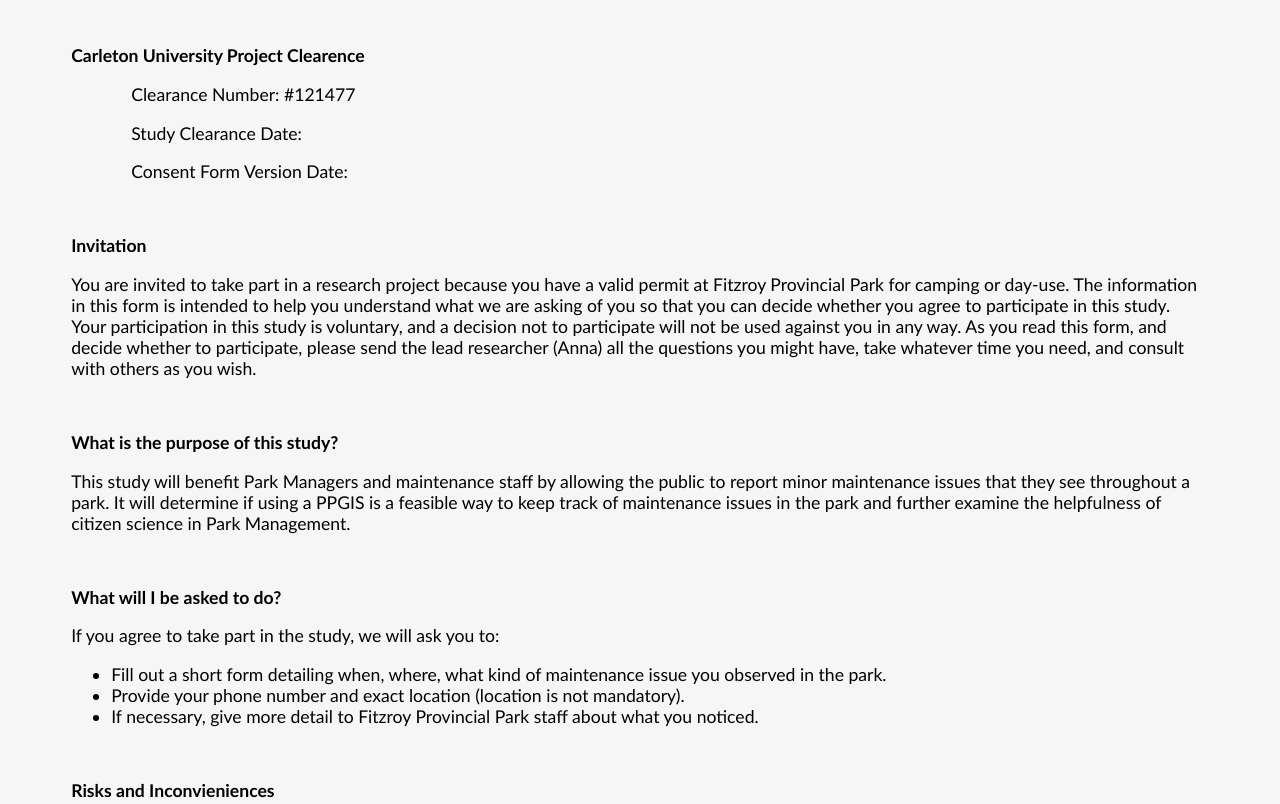
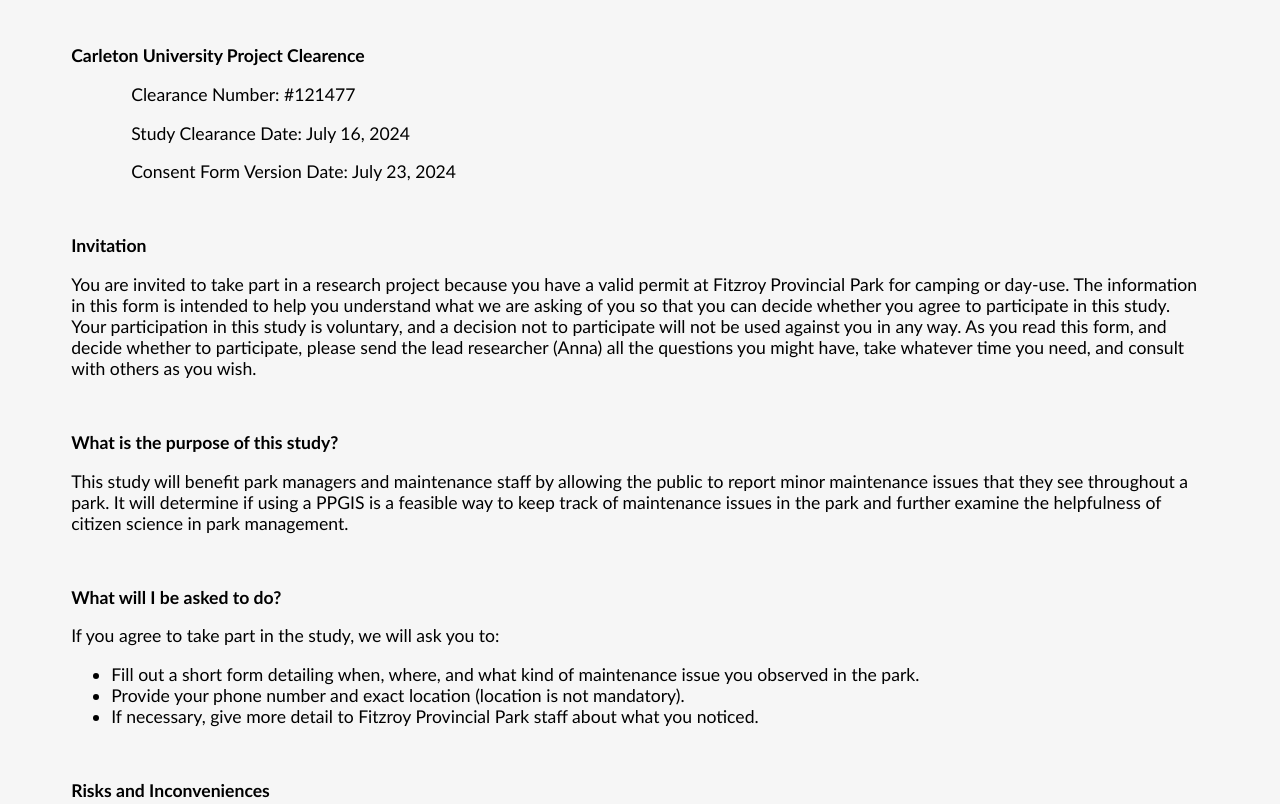
Before and after one commit to amagistrale/FPPReportingConsent, a plain HTML site: page index.html in a window 1280 px wide. Shown: the part 960-1764 px from the top of the page. Drawn offline with Linux system fonts and the light colour scheme.

Commit message:
Update index.html

```diff
--- a/index.html
+++ b/index.html
@@ -30,25 +30,25 @@
             <br>
             <p style="font-family: Calibri, opensans, sans-serif; font-size: 1.1rem"><b>Carleton University Project Clearence</b></p>
             <p style="padding-left:60px; font-family: Calibri, opensans, sans-serif; font-size: 1.1rem">Clearance Number: #121477</p>
-            <p style="padding-left:60px; font-family: Calibri, opensans, sans-serif; font-size: 1.1rem">Study Clearance Date:</p>
-            <p style="padding-left:60px; font-family: Calibri, opensans, sans-serif; font-size: 1.1rem">Consent Form Version Date:</p>
+            <p style="padding-left:60px; font-family: Calibri, opensans, sans-serif; font-size: 1.1rem">Study Clearance Date: July 16, 2024</p>
+            <p style="padding-left:60px; font-family: Calibri, opensans, sans-serif; font-size: 1.1rem">Consent Form Version Date: July 23, 2024</p>
             <br>
             <p style='font-family: Calibri, opensans, sans-serif; font-size: 1.1rem'><b>Invitation</b></p>
             <p style='font-family: Calibri, opensans, sans-serif; font-size: 1.1rem'>You are invited to take part in a research project because you have a valid permit at Fitzroy Provincial Park for camping or day-use.  The information in this form is intended to help you understand what we are asking of you so that you can decide whether you agree to participate in this study.  Your participation in this study is voluntary, and a decision not to participate will not be used against you in any way. As you read this form, and decide whether to participate, please send the lead researcher (Anna) all the questions you might have, take whatever time you need, and consult with others as you wish.</p>
             <br>
             <p style='font-family: Calibri, opensans, sans-serif; font-size: 1.1rem'><b>What is the purpose of this study?</b></p>
-            <p style='font-family: Calibri, opensans, sans-serif; font-size: 1.1rem'>This study will benefit Park Managers and maintenance staff by allowing the public to report minor maintenance issues that they see throughout a park. It will determine if using a PPGIS is a feasible way to keep track of maintenance issues in the park and further examine the helpfulness of citizen science in Park Management.</p>
+            <p style='font-family: Calibri, opensans, sans-serif; font-size: 1.1rem'>This study will benefit park managers and maintenance staff by allowing the public to report minor maintenance issues that they see throughout a park. It will determine if using a PPGIS is a feasible way to keep track of maintenance issues in the park and further examine the helpfulness of citizen science in park management.</p>
             <br>
             <p style='font-family: Calibri, opensans, sans-serif; font-size: 1.1rem'><b>What will I be asked to do?</b></p>
             <p style='font-family: Calibri, opensans, sans-serif; font-size: 1.1rem'>If you agree to take part in the study, we will ask you to:
                 <ul style='font-family: Calibri, opensans, sans-serif; font-size: 1.1rem'>
-                    <li>Fill out a short form detailing when, where, what kind of maintenance issue you observed in the park. </li>
+                    <li>Fill out a short form detailing when, where, and what kind of maintenance issue you observed in the park. </li>
                     <li>Provide your phone number and exact location (location is not mandatory).</li>
                     <li>If necessary, give more detail to Fitzroy Provincial Park staff about what you noticed.</li>
                 </ul>
             </p>
             <br>
-            <p style='font-family: Calibri, opensans, sans-serif; font-size: 1.1rem'><b>Risks and Inconvieniences</b></p>
+            <p style='font-family: Calibri, opensans, sans-serif; font-size: 1.1rem'><b>Risks and Inconveniences</b></p>
             <p style='font-family: Calibri, opensans, sans-serif; font-size: 1.1rem'>We do not anticipate any risks to participating in this study.</p>
             <br>
             <p style='font-family: Calibri, opensans, sans-serif; font-size: 1.1rem'><b>Possible Benefits</b></p>
@@ -75,7 +75,7 @@
             </p>
             <br>
             <p style='font-family: Calibri, opensans, sans-serif; font-size: 1.1rem'><b>Data Retention</b></p>
-            <p style='font-family: Calibri, opensans, sans-serif; font-size: 1.1rem'>Your data will be retained until December 6th, 2024, and then securely destroyed. Phone Numbers will be removed from the data upon completion of the issue.</p>
+            <p style='font-family: Calibri, opensans, sans-serif; font-size: 1.1rem'>Your data will be retained until December 6th, 2024, and then securely destroyed. Phone numbers will be removed from the data upon completion of the issue.</p>
             <br>
             <p style='font-family: Calibri, opensans, sans-serif; font-size: 1.1rem'><b>New information during the study</b></p>
             <p style='font-family: Calibri, opensans, sans-serif; font-size: 1.1rem'>In the event that any changes could affect your decision to continue participating in this study, you will be promptly informed.</p>
```
